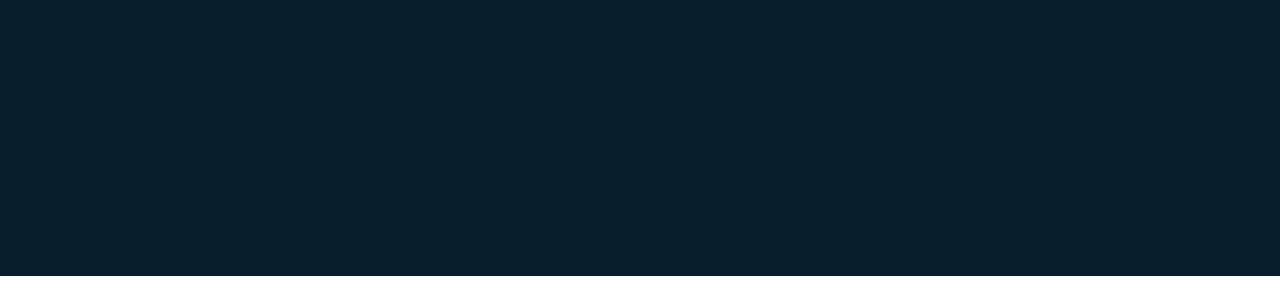
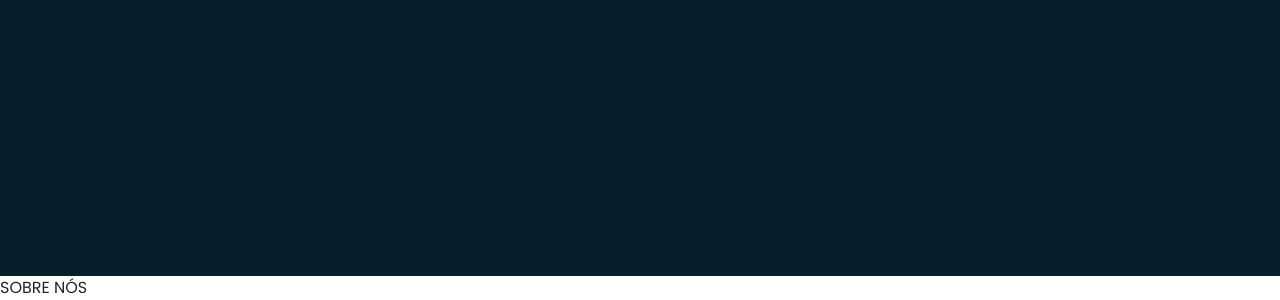
Before and after one commit to MatheusCrivellaro/react-apresentacao-novahorizonte, a JavaScript app: page / in a window 1280 px wide. Shown: the part 1324-1624 px from the top of the page. Before the commit the page ends 1600 px from the top, so only its background shows below. Built offline with nearby package versions, Linux system fonts and the light colour scheme; the HTML template or start-up script is replaced by a standard one.

Commit message:
Criando cards informativos

```diff
--- a/src/App.js
+++ b/src/App.js
@@ -1,6 +1,7 @@
 import './App.css';
 import NavBar from "./components/NavBar";
 import TitlePage from "./components/TitlePage";
+import InformationContent from "./components/InformationContent";
 
 function App() {
   return (
@@ -12,6 +13,11 @@
           </div>
           <div className="container-conteudo">
           </div>
+          <div>
+              <div>
+                  <InformationContent />
+              </div>
+          </div>
       </div>
   );
 }
--- /dev/null
+++ b/src/components/InformationContent/InformationContent.css
@@ -0,0 +1,5 @@
+@import url('https://fonts.googleapis.com/css2?family=Manrope:wght@200&family=Plus+Jakarta+Sans:ital,wght@0,200..800;1,200..800&family=Poppins:ital,wght@0,100;0,200;0,300;0,400;0,500;0,600;0,700;0,800;0,900;1,100;1,200;1,300;1,400;1,500;1,600;1,700;1,800;1,900&display=swap');
+
+.div-information {
+    font-family: 'Poppins', sans-serif;
+}
--- /dev/null
+++ b/src/components/InformationContent/index.js
@@ -0,0 +1,19 @@
+import './InformationContent.css'
+
+const InformationContent = () => {
+    return (
+        <div className="div-information">
+            <div className="coluna-text-information">
+                <div className="pre-title-information">
+                    <div className="linha-title-information"/>
+                    <span className="pre-title-information">SOBRE NÓS</span>
+                </div>
+            </div>
+            <div>
+
+            </div>
+        </div>
+    )
+}
+
+export default InformationContent
```
